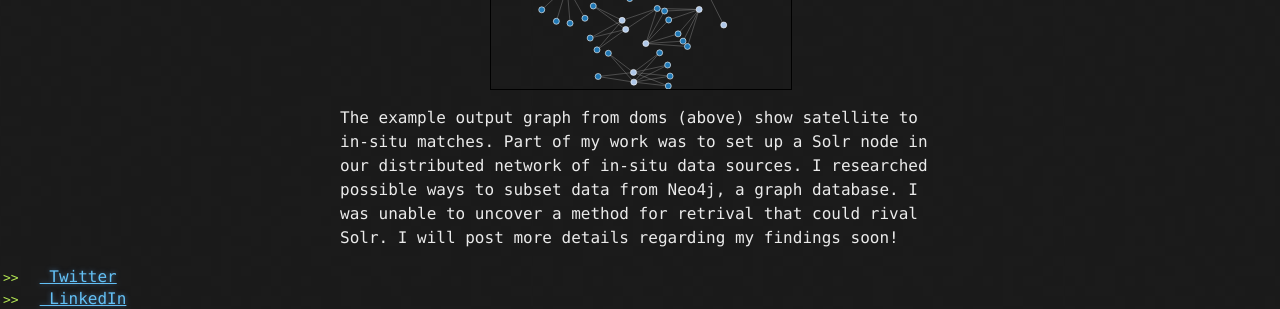
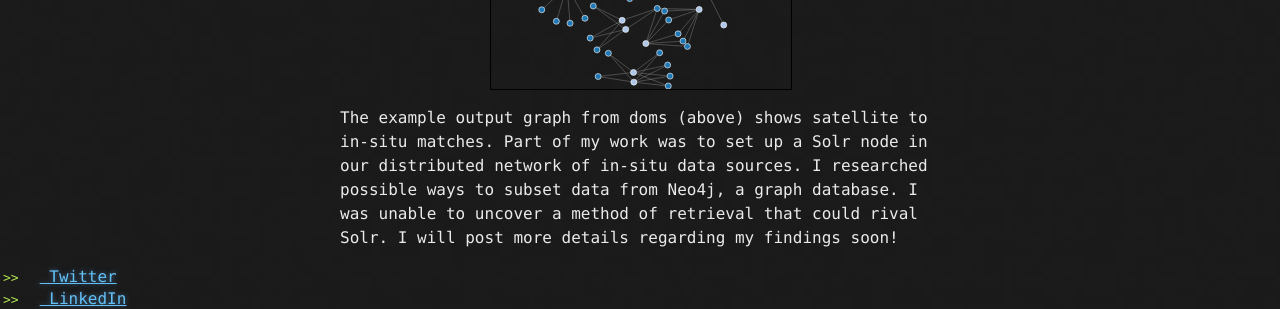
Before and after one commit to spanishgum/spanishgum.github.io, a Jekyll site: the page built from index.md, in a window 1280 px wide. Shown: the part 637-946 px from the top of the page. Built offline with Jekyll 4.4.1, drawn with Linux system fonts in a browser that asks for light colours.

Commit message:
Updated index.md and default.html files to put more content.

```diff
--- a/_layouts/default.html
+++ b/_layouts/default.html
@@ -45,10 +45,10 @@
             <div class="chart-container">
             </div>
             </center>
-            The example output graph from doms (above) show satellite to in-situ matches.
+            The example output graph from doms (above) shows satellite to in-situ matches.
             Part of my work was to set up a Solr node in our distributed network of in-situ data sources.
             I researched possible ways to subset data from Neo4j, a graph database.
-            I was unable to uncover a method for retrival that could rival Solr.
+            I was unable to uncover a method of retrieval that could rival Solr.
             I will post more details regarding my findings soon!
         </div>
 
```
